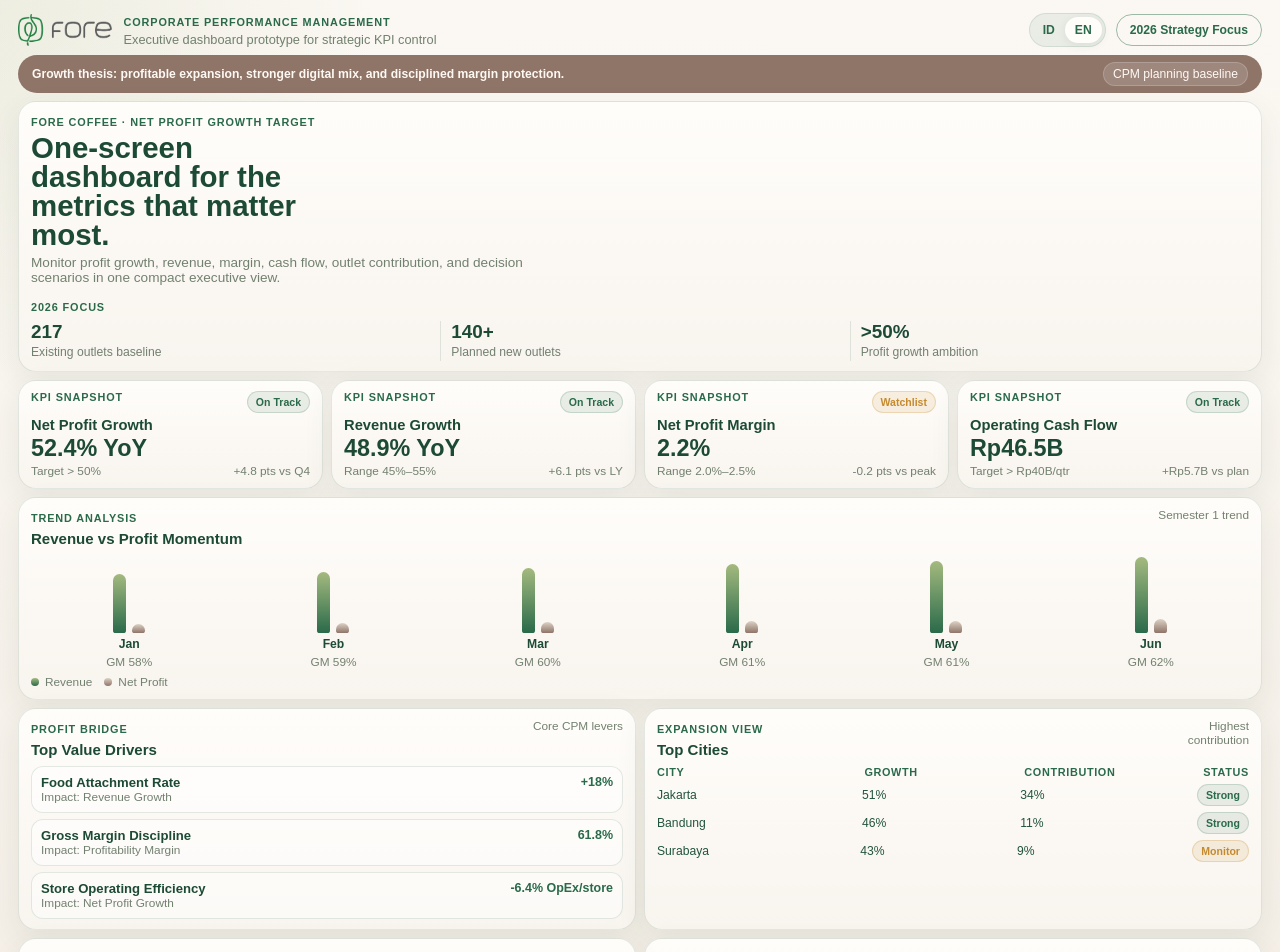
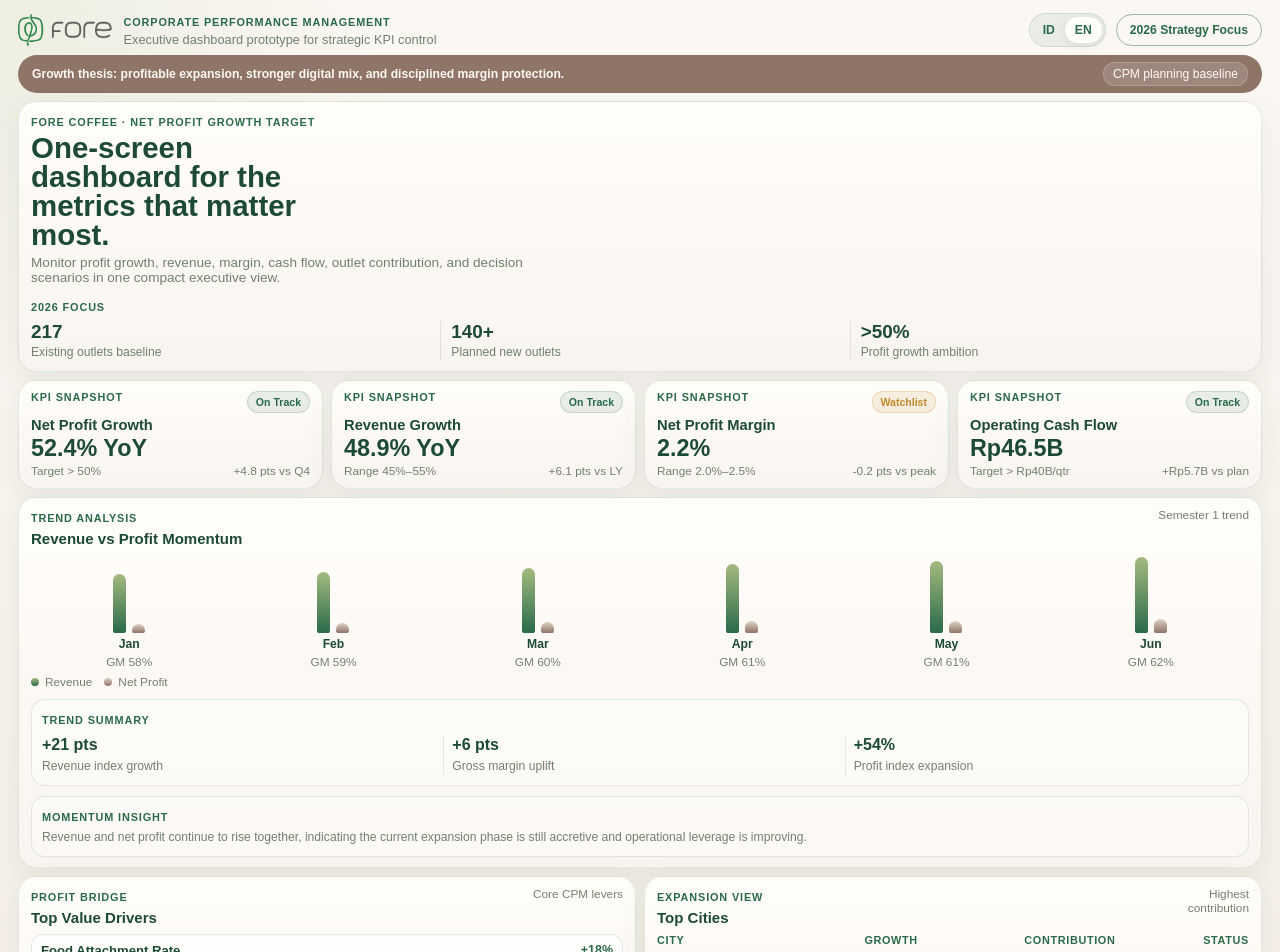
Before and after one commit to sulhanfuadi/fore-cpm-dashboard, a Next.js app: page / in a window 1280 px wide. Shown: the top 952 px of the page. Built offline with nearby package versions, Linux system fonts and the light colour scheme.

Commit message:
feat: enrich trend panel with summary insights

```diff
--- a/app/globals.css
+++ b/app/globals.css
@@ -417,3 +417,73 @@
   }
   .panel { grid-area: auto; }
 }
+
+
+.trend-panel {
+  display: grid;
+  grid-template-rows: auto auto auto 1fr;
+}
+
+.trend-bottom-grid {
+  display: grid;
+  grid-template-columns: 1.05fr 1fr;
+  gap: 10px;
+  margin-top: 10px;
+  align-items: stretch;
+}
+
+.trend-summary-card,
+.trend-insight-card {
+  border: 1px solid var(--line);
+  border-radius: 14px;
+  padding: 10px;
+  background: rgba(255,255,255,0.45);
+}
+
+.trend-summary-stats {
+  display: grid;
+  grid-template-columns: repeat(3, minmax(0, 1fr));
+  gap: 8px;
+  margin-top: 8px;
+}
+
+.trend-summary-item {
+  padding-left: 8px;
+  border-left: 1px solid var(--line);
+}
+
+.trend-summary-item:first-child {
+  padding-left: 0;
+  border-left: 0;
+}
+
+.trend-summary-item strong {
+  display: block;
+  font-size: 1rem;
+  color: var(--text-strong);
+}
+
+.trend-summary-item span,
+.trend-insight-card p {
+  display: block;
+  margin-top: 4px;
+  color: var(--muted);
+  font-size: 0.76rem;
+  line-height: 1.4;
+}
+
+.trend-insight-card p {
+  margin-bottom: 0;
+}
+
+@media (max-width: 1280px) {
+  .trend-bottom-grid {
+    grid-template-columns: 1fr;
+  }
+}
+
+@media (max-width: 900px) {
+  .trend-summary-stats {
+    grid-template-columns: 1fr;
+  }
+}
--- a/app/page.tsx
+++ b/app/page.tsx
@@ -21,6 +21,10 @@
   trendEyebrow: string;
   trendTitle: string;
   trendNote: string;
+  trendSummaryTitle: string;
+  trendSummaryItems: Array<{ value: string; label: string }>;
+  trendInsightTitle: string;
+  trendInsightBody: string;
   driverEyebrow: string;
   driverTitle: string;
   driverNote: string;
@@ -75,6 +79,14 @@
     trendEyebrow: 'Trend Analysis',
     trendTitle: 'Revenue vs Profit Momentum',
     trendNote: 'Semester 1 trend',
+    trendSummaryTitle: 'Trend Summary',
+    trendSummaryItems: [
+      { value: '+21 pts', label: 'Revenue index growth' },
+      { value: '+6 pts', label: 'Gross margin uplift' },
+      { value: '+54%', label: 'Profit index expansion' },
+    ],
+    trendInsightTitle: 'Momentum insight',
+    trendInsightBody: 'Revenue and net profit continue to rise together, indicating the current expansion phase is still accretive and operational leverage is improving.',
     driverEyebrow: 'Profit Bridge',
     driverTitle: 'Top Value Drivers',
     driverNote: 'Core CPM levers',
@@ -143,6 +155,14 @@
     trendEyebrow: 'Analisis Tren',
     trendTitle: 'Momentum Revenue vs Profit',
     trendNote: 'Tren semester 1',
+    trendSummaryTitle: 'Ringkasan Tren',
+    trendSummaryItems: [
+      { value: '+21 poin', label: 'Pertumbuhan indeks revenue' },
+      { value: '+6 poin', label: 'Peningkatan gross margin' },
+      { value: '+54%', label: 'Ekspansi indeks profit' },
+    ],
+    trendInsightTitle: 'Insight momentum',
+    trendInsightBody: 'Revenue dan net profit terus naik bersama, menunjukkan fase ekspansi saat ini masih accretive dan operational leverage terus membaik.',
     driverEyebrow: 'Profit Bridge',
     driverTitle: 'Driver Nilai Utama',
     driverNote: 'Levers CPM inti',
@@ -296,6 +316,23 @@
             <span><i className="legend revenue" /> {t.revenueLegend}</span>
             <span><i className="legend profit" /> {t.profitLegend}</span>
           </div>
+          <div className="trend-bottom-grid">
+            <section className="trend-summary-card">
+              <span className="eyebrow">{t.trendSummaryTitle}</span>
+              <div className="trend-summary-stats">
+                {t.trendSummaryItems.map((item) => (
+                  <div key={item.label} className="trend-summary-item">
+                    <strong>{item.value}</strong>
+                    <span>{item.label}</span>
+                  </div>
+                ))}
+              </div>
+            </section>
+            <section className="trend-insight-card">
+              <span className="eyebrow">{t.trendInsightTitle}</span>
+              <p>{t.trendInsightBody}</p>
+            </section>
+          </div>
         </section>
 
         <section className="card panel drivers-panel">
```
